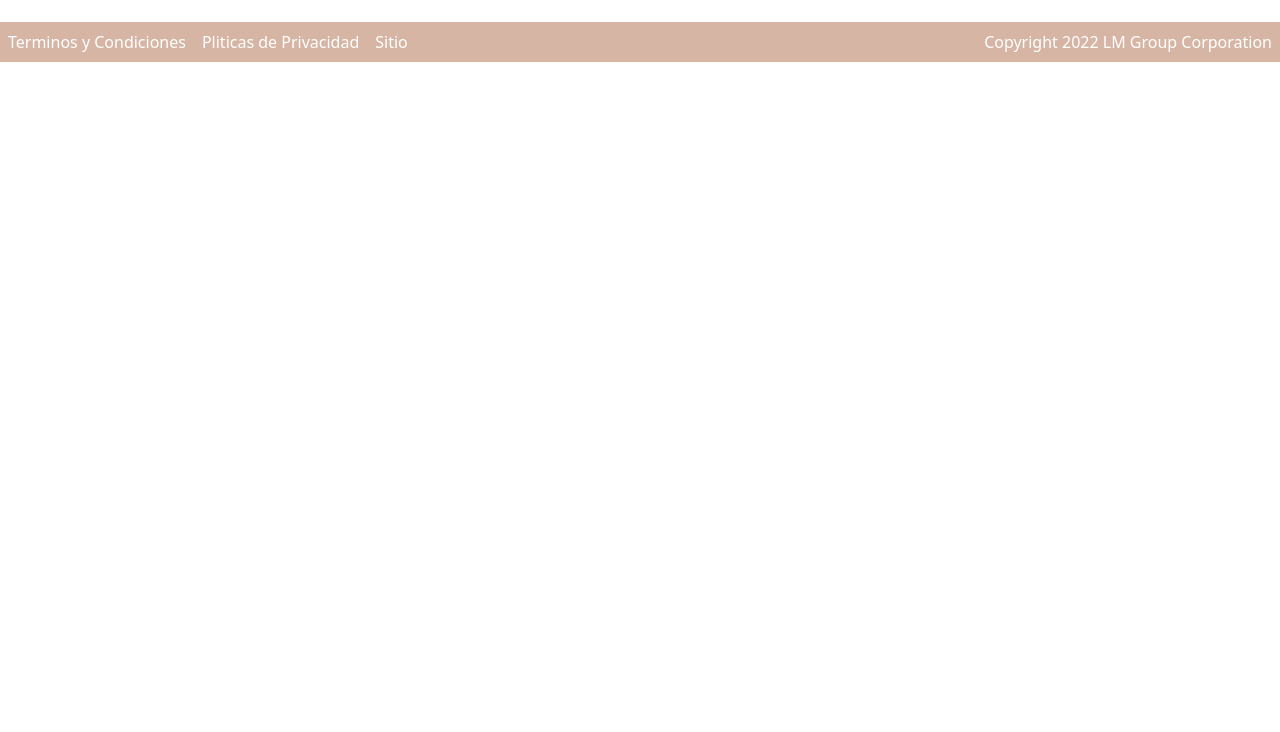
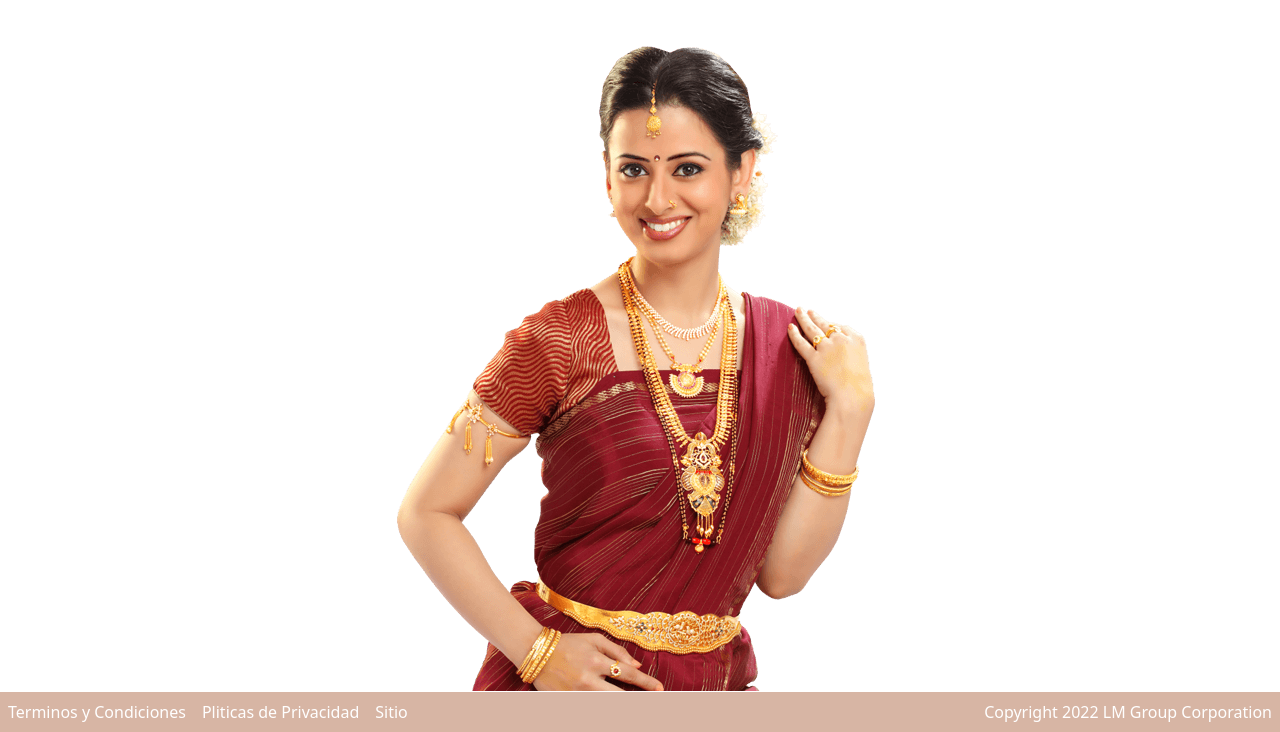
Before and after one commit to Mau1712/tienda-formato, a website: page index.html in a window 1280 px wide. Shown: the part 631-1363 px from the top of the page. Before the commit the page ends 800 px from the top, so only its background shows below. Drawn offline with nearby package versions, Linux system fonts and the light colour scheme.

Commit message:
section-2

```diff
--- a/index.html
+++ b/index.html
@@ -102,6 +102,10 @@
                 </div>
             </a>
         </section>
+
+        <section class="section-2">
+            <img src="imagenes/pngwing.com - 2022-09-03T173343.626.png" class="img-fluid" alt="">
+        </section>
     </main>
 
 
--- a/scss/index.scss
+++ b/scss/index.scss
@@ -97,13 +97,25 @@
     }
 }
 
+
+.section-2 {
+    display: flex;
+    justify-content: center;
+    align-items: center;
+    margin-top: 45px;
+
+    img {
+        margin-right: 10px;
+    }
+}
+
+
 footer {
     display: flex;
     justify-content: space-between;
     align-items: center;
     height: 40px;
     background-color: #d2aa97de;
-    margin-top: 25px;
     flex-wrap: wrap;
 
     .nav-footer {
```
Also changed, not shown: css/style.css, imagenes/pngwing.com - 2022-09-03T173343.626.png (added).
